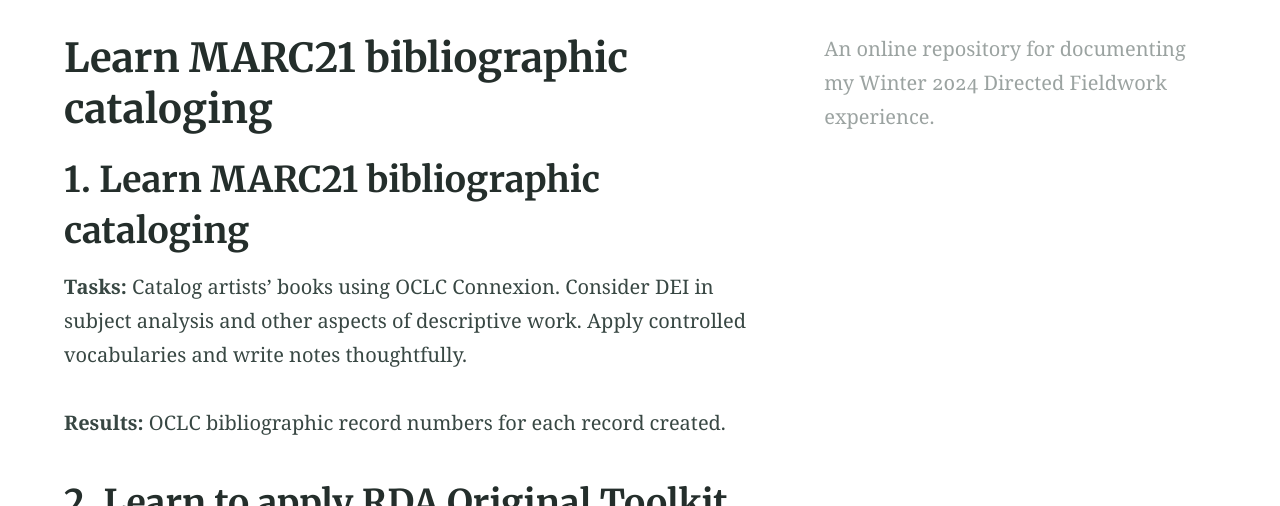
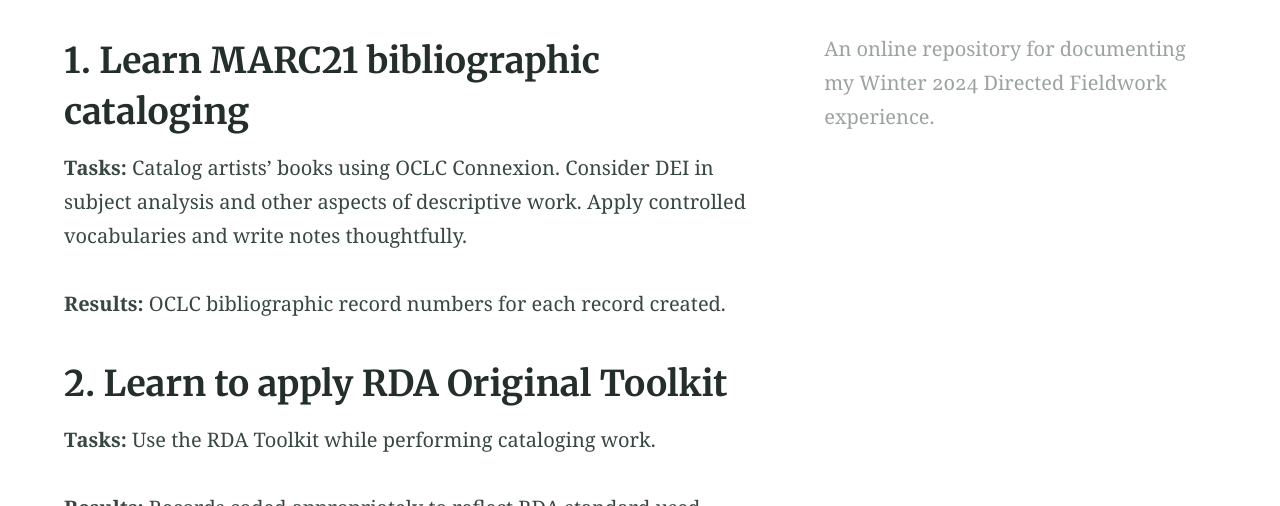
Before and after one commit to cspayne/winter2024dfw, a Jekyll site: the page built from learningoutcomes.md, in a window 1280 px wide and 900 px high, cut to the strip 394-900 px from the top of the window. Built offline with Jekyll 4.4.1, drawn with Linux system fonts in a browser that asks for light colours; our own code applies the rules of GitHub Pages for plain Markdown files.

Commit message:
update titles

```diff
--- a/_layouts/page.html
+++ b/_layouts/page.html
@@ -8,8 +8,6 @@ layout: default
 
   <article class="article  article--page  content  typeset">
 
-    <h1>{{ page.title }}</h1>
-
     {{ content }}
 
   </article>
```
Also changed, not shown: learningoutcomes.md (+2 -0 lines).
